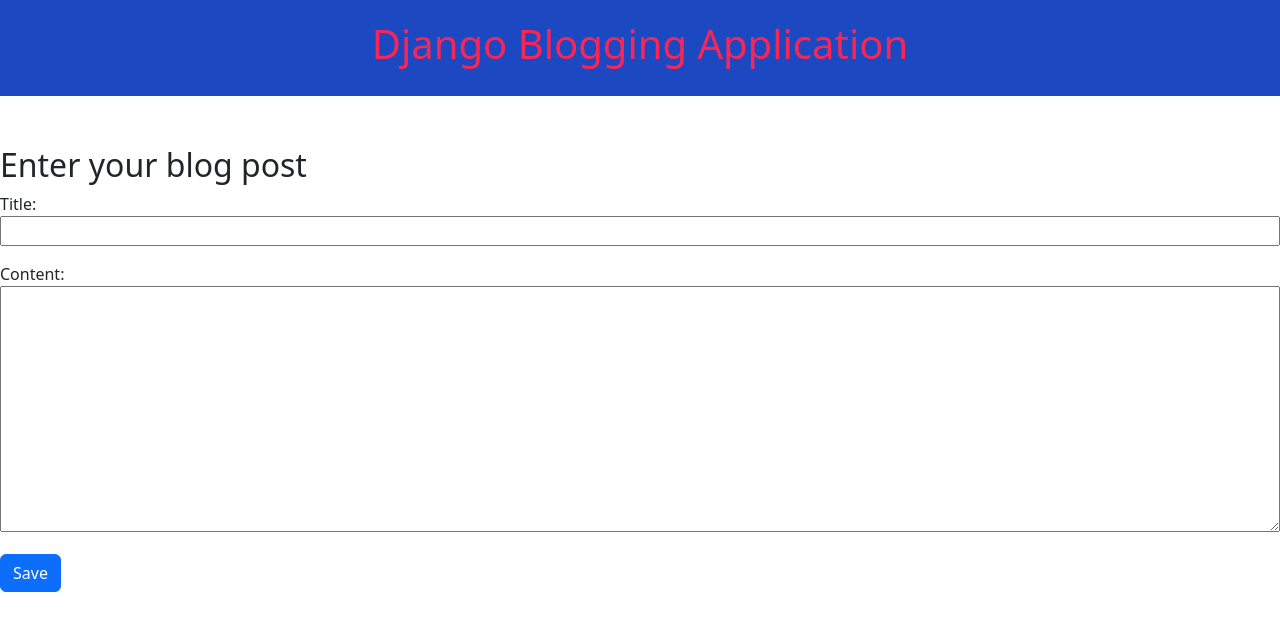
After one commit to ZeusOnline1998/ITV-Django-BloggingApp, a Django app: page /post/new/ in a window 1280 px wide. The commit adds this page. Shown: the top 631 px of the page. Run offline with Django 4.2, Linux system fonts and the light colour scheme.

Commit message:
Blogs posting implementation through django forms

```diff
--- /dev/null
+++ b/blog/forms.py
@@ -0,0 +1,20 @@
+from django import forms
+from .models import BlogPost
+
+class PostBlogForm(forms.ModelForm):
+
+    class Meta:
+        model = BlogPost
+        fields = ('title', 'content')
+
+        widget = {
+            'title': forms.TextInput(attrs={
+                'class': 'form-control',
+                'style': 'max-width: 300px',
+                'placeholder': 'Enter blog title'
+            }),
+            'content': forms.Textarea(attrs={
+                'class': 'form-control',
+                'style': 'max-width: 400px',
+            })
+        }
--- a/blog/templates/blog/base.html
+++ b/blog/templates/blog/base.html
@@ -20,6 +20,7 @@
 		<header class="page-header">
 			<div class="container">
 				<h1><a href="#">Django Blogging Application</a></h1>
+				<!-- <a href="post/new/">Add new post</a> -->
 			</div>
 		</header>
 
--- /dev/null
+++ b/blog/templates/blog/post_new.html
@@ -0,0 +1,10 @@
+{% extends 'blog/base.html' %}
+
+{% block content %}
+    <form method="POST" class="post-form">
+        {% csrf_token %}
+        <h2>Enter your blog post</h2>
+        {{form_data.as_p}}
+        <button type="submit" class="btn btn-primary">Save</button>
+    </form>
+{% endblock %}
--- a/blog/urls.py
+++ b/blog/urls.py
@@ -4,4 +4,5 @@
 urlpatterns = [
     path('', views.index, name='home'),
     path('post_detail/<int:id>/', views.post_detail_view, name='post_detail'),
+    path('post/new/', views.post_new, name='post_new')
 ]
--- a/blog/views.py
+++ b/blog/views.py
@@ -1,6 +1,8 @@
-from django.shortcuts import render, HttpResponse, get_object_or_404
+from django.shortcuts import render, HttpResponse, get_object_or_404, redirect
 from .models import BlogPost
 from django.core.exceptions import ObjectDoesNotExist
+from .forms import PostBlogForm
+from django.utils import timezone
 
 # Create your views here.
 
@@ -26,3 +28,19 @@
         'post' : data
     }
     return render(request, 'blog/post_detail.html', context=content)
+
+def post_new(request):
+
+    if request.method == 'POST':
+        form_data = PostBlogForm(request.POST)
+
+        if form_data.is_valid():
+            post_data = form_data.save(commit=False)
+            post_data.author = request.user
+            post_data.create_date = timezone.now()
+            post_data.publish_date = timezone.now()
+            post_data.save()
+            return redirect('home')
+    else:
+        form_data = PostBlogForm()
+    return render(request, 'blog/post_new.html',{'form_data': form_data})
```
